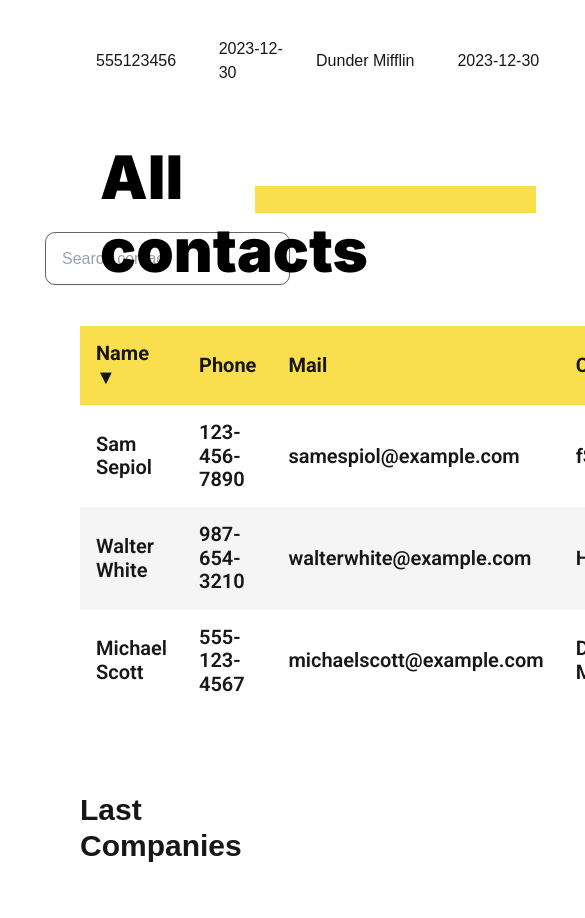
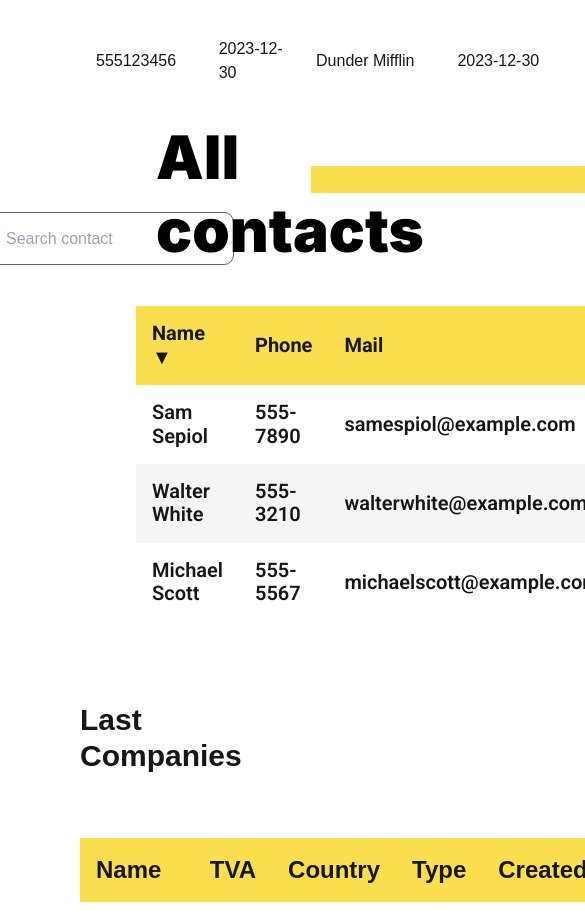
Before and after one commit to sam-sepiol1/cogip-client, a Next.js app: page / in a window 390 px wide. Shown: the part 1202-2120 px from the top of the page, 585 px wide, since content can reach past the window. Built offline with nearby package versions, Linux system fonts and the light colour scheme.

Commit message:
Modified the table position - Modified phone number according to the example

```diff
--- a/app/components/Contacts.tsx
+++ b/app/components/Contacts.tsx
@@ -26,7 +26,7 @@ export default function Contacts() {
         {
             id: 1,
             name: "Sam Sepiol",
-            phone: "123-456-7890",
+            phone: "555-7890",
             mail: "samespiol@example.com",
             company: "fSociety",
             created: "14/02/2022"
@@ -34,7 +34,7 @@ export default function Contacts() {
         {
             id: 2,
             name: "Walter White",
-            phone: "987-654-3210",
+            phone: "555-3210",
             mail: "walterwhite@example.com",
             company: "Heisenberg",
             created: "25/09/2020"
@@ -42,7 +42,7 @@ export default function Contacts() {
         {
             id: 3,
             name: "Michael Scott",
-            phone: "555-123-4567",
+            phone: "555-5567",
             mail: "michaelscott@example.com",
             company: "Dunder Mifflin",
             created: "02/12/2024"
@@ -103,8 +103,8 @@ export default function Contacts() {
     };
 
     return (
-        <main className="px-20 mt-10">
-            <div className="px-5 mt-10 grid grid-cols-2 items-center">
+        <main className="px-[136px]">
+            <div className="px-5 mt-5 grid grid-cols-2 items-center">
                 <h3 className="titlePage title">
                     All contacts
                 </h3>
```
